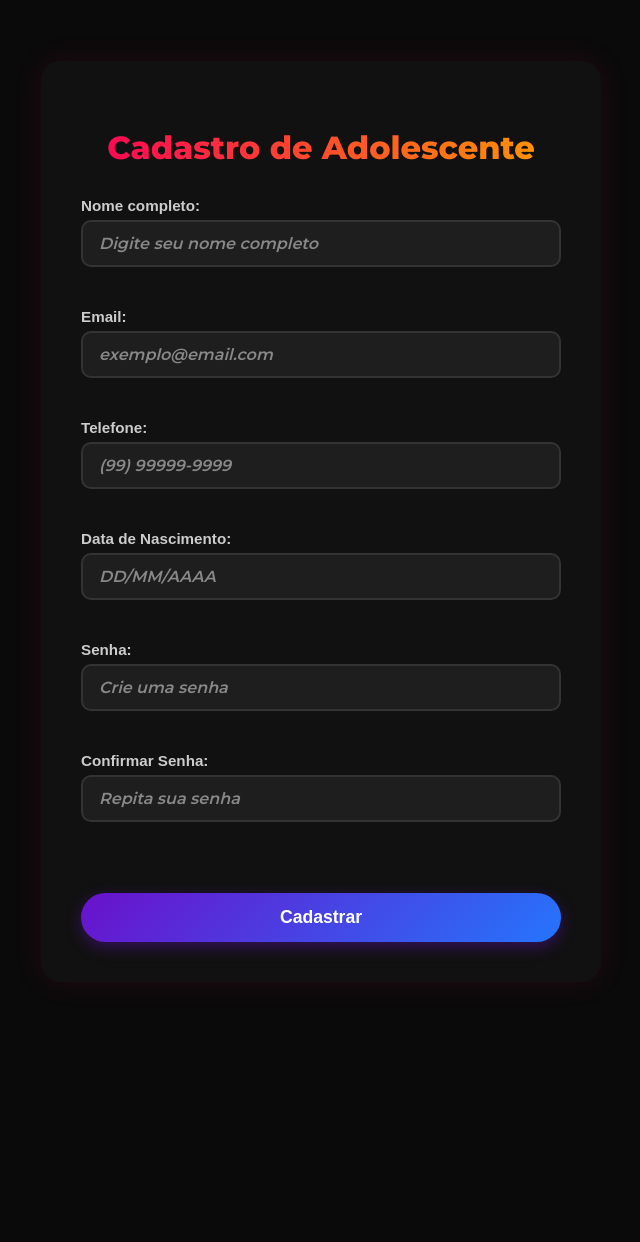
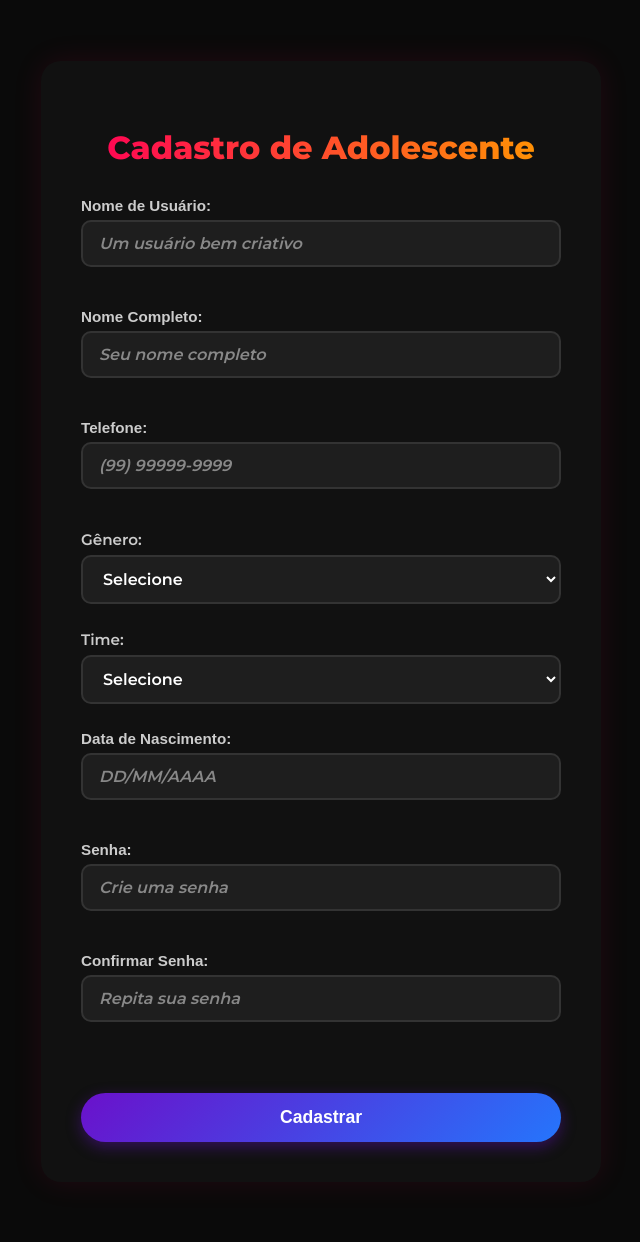
Before and after one commit to CkyHP/Site_adowes, a Django app: page /cadastro/ in a window 1280 px wide. Shown: the part 231-1473 px from the top of the page, without its empty margins (319-959 px from the left). Before the commit the page ends 1188 px from the top, so only its background shows below. Run offline with Django 5.2, Linux system fonts and the light colour scheme.

Commit message:
cadastro concertado

```diff
--- a/system/templates/cadastro.html
+++ b/system/templates/cadastro.html
@@ -186,15 +186,15 @@ input[type="text"]:focus {
         {% csrf_token %}
         <!-- Nome -->
         <div class="input-container">
-          <label for="nome">Nome completo:</label>
-          <input type="text" id="nome" name="nome" required placeholder="Digite seu nome completo">
+          <label for="nome">Nome de Usuário:</label>
+          <input type="text" id="username" name="username" required placeholder="Um usuário bem criativo">
           <div id="mensagem-nome" class="mensagem"></div>
         </div>
 
         <!-- Email -->
         <div class="input-container">
-          <label for="email">Email:</label>
-          <input type="email" id="email" name="email" required placeholder="exemplo@email.com">
+          <label for="nome">Nome Completo:</label>
+          <input type="txt" id="nome" name="nome" required placeholder="Seu nome completo">
           <div id="mensagem-email" class="mensagem"></div>
         </div>
 
@@ -203,6 +203,27 @@ input[type="text"]:focus {
           <label for="telefone">Telefone:</label>
           <input type="tel" id="telefone" name="telefone" required placeholder="(99) 99999-9999">
           <div id="mensagem-telefone" class="mensagem"></div>
+        </div>
+
+          <div class="campo">
+            <label for="genero">Gênero:</label>
+            <select name="genero" id="genero" required>
+              <option value="">Selecione</option>
+              <option value="Masculino">Masculino</option>
+              <option value="Feminino">Feminino</option>
+            </select>
+            <span id="mensagem-genero" class="mensagem"></span>
+          </div>
+
+          <!-- Campo Time -->
+          <div class="campo">
+            <label for="time">Time:</label>
+            <select name="time" id="time" required>
+              <option value="">Selecione</option>
+              <option value="Azul">Azul</option>
+              <option value="Roxo">Roxo</option>
+            </select>
+            <span id="mensagem-time" class="mensagem"></span>
           </div>
 
         <!-- Data de nascimento -->
@@ -215,14 +236,14 @@ input[type="text"]:focus {
         <!-- Senha -->
         <div class="input-container">
           <label for="senha">Senha:</label>
-          <input type="password" id="senha" name="senha" required placeholder="Crie uma senha">
+          <input type="password" id="password" name="password" required placeholder="Crie uma senha">
           <div id="mensagem-senha" class="mensagem"></div>
         </div>
 
         <!-- Confirmar senha -->
         <div class="input-container">
           <label for="confirmar_senha">Confirmar Senha:</label>
-          <input type="password" id="confirmar_senha" name="confirmar_senha" required placeholder="Repita sua senha">
+          <input type="password" id="confirm_password" name="confirm_password" required placeholder="Repita sua senha">
           <div id="mensagem-confirmar" class="mensagem"></div>
         </div>
 
@@ -281,16 +302,46 @@ input[type="text"]:focus {
       dica: "Use o formato (99) 99999-9999.",
       validar: (v) => /^\(\d{2}\)\s?\d{5}-\d{4}$/.test(v)
     },
+    genero: {
+      input: document.getElementById('genero'),
+      msg: document.getElementById('mensagem-genero'),
+      dica: "Selecione seu gênero.",
+      validar: (v) => v !== ""
+    },
+    time: {
+      input: document.getElementById('time'),
+      msg: document.getElementById('mensagem-time'),
+      dica: "Selecione seu time.",
+      validar: (v) => v === "Azul" || v === "Roxo"
+    },
      data_nascimento: {
+       input: document.getElementById('data_nascimento'),
+       msg: document.getElementById('mensagem-data'),
+       dica: "Digite no formato DD/MM/AAAA.",
       input: document.getElementById('data_nascimento'),
        msg: document.getElementById('mensagem-data'),
        dica: "Digite no formato DD/MM/AAAA.",
        validar: (v) => {
          const match = v.match(/^(\d{2})\/(\d{2})\/(\d{4})$/);
          if (!match) return false;
-        const [_, d, m, a] = match;
-        const data = new Date(`${a}-${m}-${d}`);
-        return !isNaN(data) && data <= new Date();
+         const [_, dStr, mStr, aStr] = match;
+         const d = parseInt(dStr, 10);
+         const m = parseInt(mStr, 10);
+         const a = parseInt(aStr, 10);
+
+         if (m < 1 || m > 12) return false;
+
+         // Dias máximos por mês (ano bissexto para fevereiro)
+         const diasPorMes = [31, (a % 4 === 0 && (a % 100 !== 0 || a % 400 === 0)) ? 29 : 28, 31, 30, 31, 30, 31, 31, 30, 31, 30, 31];
+         if (d < 1 || d > diasPorMes[m - 1]) return false;
+
+         const data = new Date(a, m - 1, d);
+         const hoje = new Date();
+         hoje.setHours(0, 0, 0, 0);
+
+         if (data > hoje) return false;
+
+         return true;
        }
      },
     senha: {
@@ -345,6 +396,24 @@ input[type="text"]:focus {
     if (!valido) e.preventDefault();
   });
 });
+
+formatDateInput('data_nascimento');
+
+function formatDateInput(id) {
+  const input = document.getElementById(id);
+  input.addEventListener('input', function (e) {
+    let value = input.value.replace(/\D/g, ''); // Remove tudo que não for número
+    if (value.length > 8) value = value.slice(0, 8);
+
+    if (value.length >= 5) {
+      value = `${value.slice(0, 2)}/${value.slice(2, 4)}/${value.slice(4)}`;
+    } else if (value.length >= 3) {
+      value = `${value.slice(0, 2)}/${value.slice(2)}`;
+    }
+
+    input.value = value;
+  });
+}
 </script>
 
 </body>
--- a/system/views.py
+++ b/system/views.py
@@ -50,12 +50,13 @@ def cadastro(request):
             return redirect('cadastro')
 
         # Validação da data de nascimento
+
         try:
-            nascimento = datetime.strptime(data_nascimento, '%Y-%m-%d').date()
+            nascimento = datetime.strptime(data_nascimento, '%d/%m/%Y').date()
             if nascimento >= timezone.now().date():
                 messages.error(request, 'Data de nascimento inválida.')
                 return redirect('cadastro')
-        except ValueError:
+        except (ValueError, TypeError):
             messages.error(request, 'Formato de data inválido.')
             return redirect('cadastro')
 
@@ -76,7 +77,7 @@ def cadastro(request):
             first_name=first_name,
             last_name=last_name,
             genero=genero,
-            data_nascimento=data_nascimento,
+            data_nascimento=nascimento,
             time=time,
             telefone=telefone,
             is_adolescente=True,
```
Lines whose indentation alone changed are shown as unchanged.
